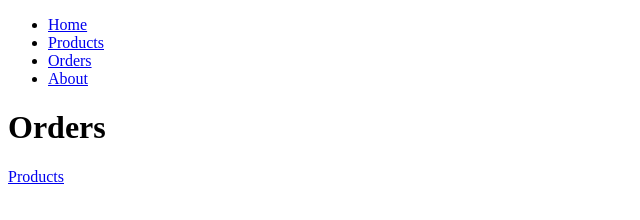
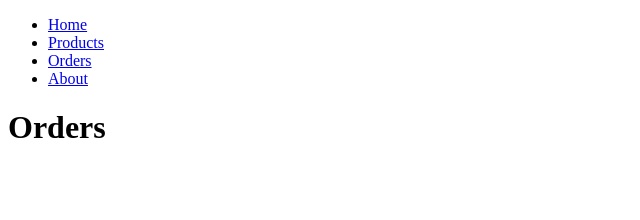
Before and after one commit to timib79/timib79.github.io, a plain HTML site: page pages/orders.html in a window 1280 px wide. Shown: the full height of the page, 0-640 px from the left. Drawn offline with Linux system fonts and the light colour scheme.

Commit message:
Init page.

```diff
--- a/pages/orders.html
+++ b/pages/orders.html
@@ -22,7 +22,7 @@
     <h1>
         Orders
     </h1>
-    <a href="/pages/products.html">Products</a>
+
 </body>
 
 </html>
```
